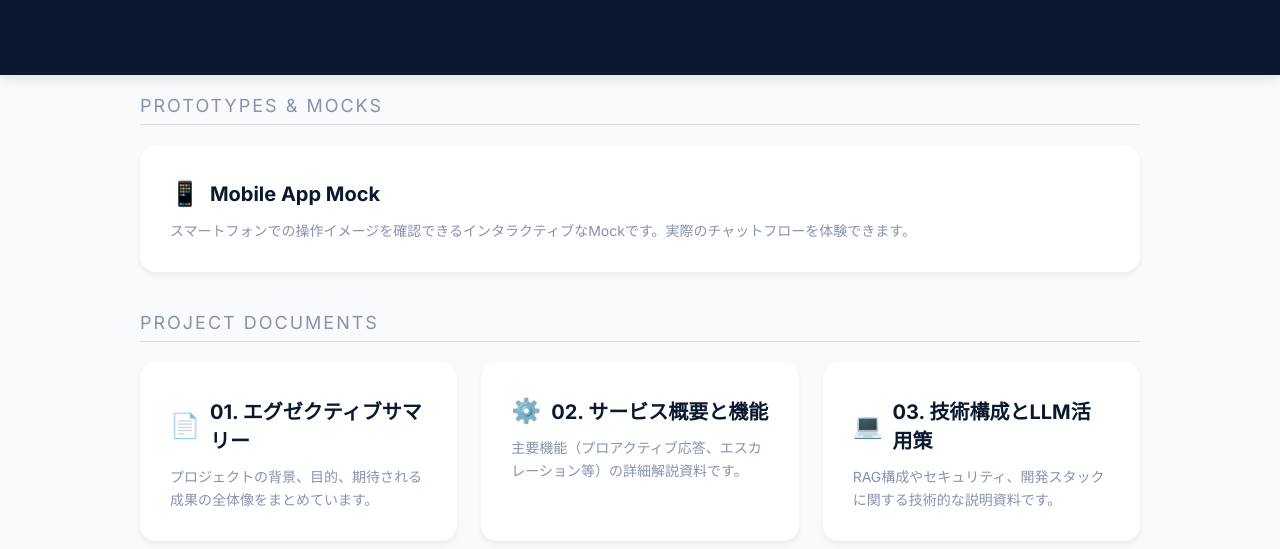
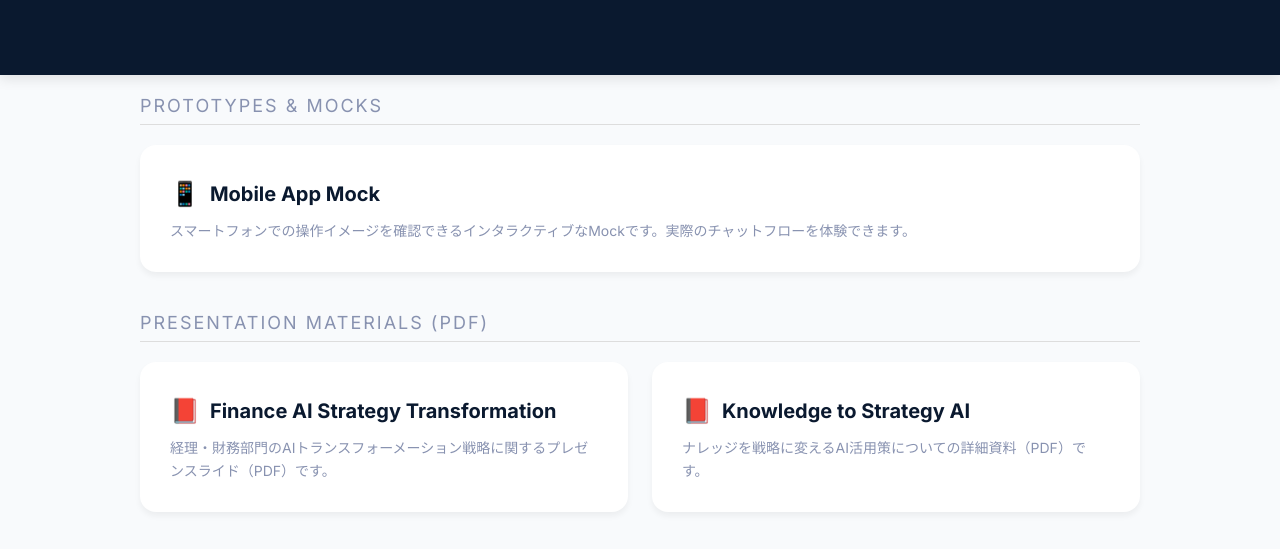
Before and after one commit to rsensui2/Shioji-San, a plain HTML site: page index.html in a window 1280 px wide. Shown: the part 238-787 px from the top of the page. Drawn offline with Linux system fonts and the light colour scheme.

Commit message:
Update index.html: Add links to PDF documents

```diff
--- a/index.html
+++ b/index.html
@@ -159,6 +159,18 @@
             </a>
         </div>
 
+        <div class="section-title">Presentation Materials (PDF)</div>
+        <div class="grid">
+            <a href="Finance_AI_Strategy_Transformation.pdf" class="card">
+                <h2><span class="icon">📕</span> Finance AI Strategy Transformation</h2>
+                <p>経理・財務部門のAIトランスフォーメーション戦略に関するプレゼンスライド（PDF）です。</p>
+            </a>
+            <a href="Knowledge_to_Strategy_AI.pdf" class="card">
+                <h2><span class="icon">📕</span> Knowledge to Strategy AI</h2>
+                <p>ナレッジを戦略に変えるAI活用策についての詳細資料（PDF）です。</p>
+            </a>
+        </div>
+
         <div class="section-title">Project Documents</div>
         <div class="grid">
             <a href="Docs/01_エグゼクティブサマリー.md" class="card">
```
